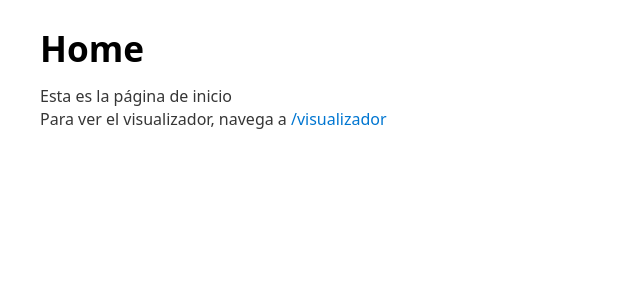
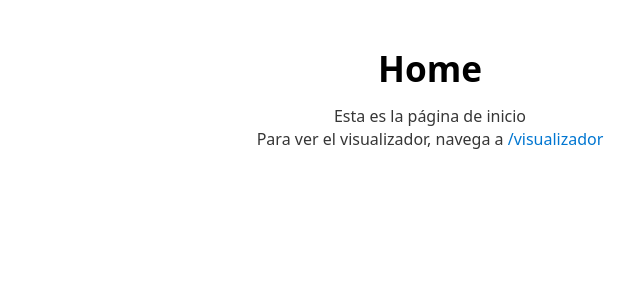
Before and after one commit to emonsalves/visualizador, a React (Vite) app: page / in a window 1280 px wide. Shown: the top 300 px of the page, without its empty margins (210-850 px from the left). Built offline with nearby package versions, Linux system fonts and the light colour scheme.

Commit message:
Refactor ErrorPage and Home components to use a container class

```diff
--- a/src/pages/ErrorPage.jsx
+++ b/src/pages/ErrorPage.jsx
@@ -5,7 +5,7 @@ export const ErrorPage = () => {
     console.error(error);
 
     return (
-        <div id="error-page">
+        <div className="container" id="error-page">
             <h1>Oops!</h1>
             <p>Sorry, an unexpected error has occurred.</p>
             <p>
--- a/src/pages/Home.jsx
+++ b/src/pages/Home.jsx
@@ -1,6 +1,6 @@
 export const Home = () => {
     return (
-        <div>
+        <div className="container">
             <h1>Home</h1>
             <p>Esta es la página de inicio</p>
 
```
